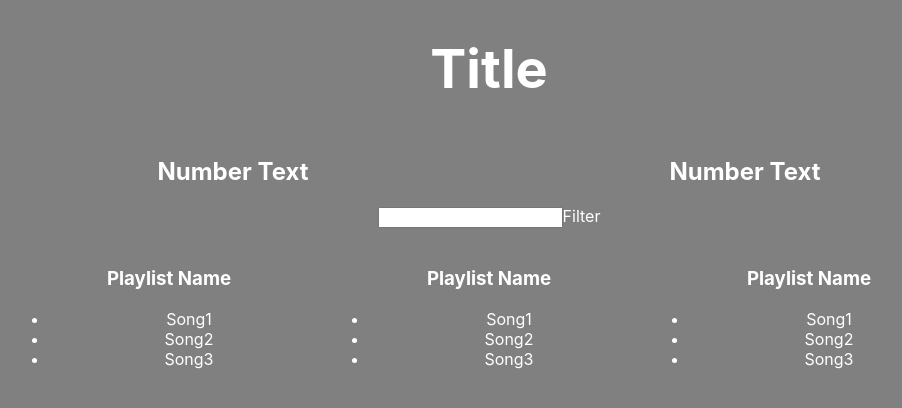
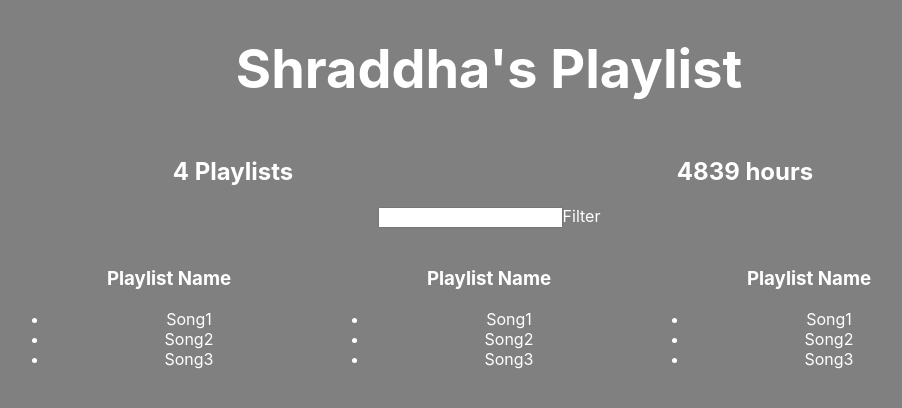
Before and after one commit to shraddhaduseja24/better-playlists, a React (Create React App) app: page / in a window 1280 px wide. Shown: the top 408 px of the page, without its empty margins (151-1053 px from the left). Built offline with nearby package versions, Linux system fonts and the light colour scheme.

Commit message:
added fakeServerData to title and aggregate counters.

```diff
--- a/src/App.js
+++ b/src/App.js
@@ -5,11 +5,67 @@ import './App.css';
 let defaultStyle = {
   color: '#ffff'
 }
-class Aggregate extends Component {
+let fakeServerData = {
+  user: {
+    name: 'Shraddha',
+    playlists: [
+      {
+        name: 'My favorites',
+        songs: [
+          {name:'Beat it', duration: 1234},
+          {name:'Cannelloni Makaroni', duration: 1345},
+          {name:'Rosa helikopter', duration: 70000}
+        ]
+      },
+      {
+        name: 'Discover Weekly',
+        songs: [
+          {name:'Le song', duration: 1234},
+          {name:'The song', duration: 1345},
+          {name:'S&ngen', duration: 70000}
+        ]
+      },
+      {
+        name: 'Another Playlist - the best!',
+        songs: [
+          {name:'Le song', duration: 1234},
+          {name:'The song', duration: 1345},
+          {name:'S&ngen', duration: 70000}
+        ]
+      },
+      {
+        name: 'Playlist - yeah!',
+        songs: [
+          {name:'Le song', duration: 1234},
+          {name:'The song', duration: 1345},
+          {name:'S&ngen', duration: 70000}
+        ]
+      }
+    ]
+  }
+};
+
+class PlaylistCounter extends Component {
   render () {
     return (
       <div style={{...defaultStyle, width: "40%", display: 'inline-block'}}>
-        <h2>Number Text</h2>
+        <h2>{this.props.playlists && this.props.playlists.length} Playlists</h2>
+      </div>
+    );
+  }
+}
+
+class HourCounter extends Component {
+  render () {
+    let allSongs = this.props.playlists.reduce((songs, eachPlaylist) => {
+      return songs.concat(eachPlaylist.songs)
+    },[])
+    let totalDuration = allSongs.reduce((sum, eachSong) => {
+      return sum + eachSong.duration
+    }, 0)
+    return (
+      <div style={{...defaultStyle, width: "40%", display: 'inline-block'}}>
+        <h2>{Math.round(totalDuration/60)} hours</h2>
       </div>
     );
   }
@@ -42,16 +98,32 @@ class Playlist extends Component {
 
 
 class App extends Component {
+  constructor() {
+    super();
+    this.state = {serverData: {}}
+  }
+  componentDidMount() {
+    setTimeout(() => {
+    this.setState({serverData: fakeServerData});
+    }, 1000);
+  }
   render() {
     return (
       <div className="App">
-        <h1 style = {{...defaultStyle, 'fontSize': '54px'}}>Title</h1>
-        <Aggregate/>
-        <Aggregate/>
-        <Filter/>
-        <Playlist/>
-        <Playlist/>
-        <Playlist/>
+        {this.state.serverData.user ?
+        <div>
+          <h1 style = {{...defaultStyle, 'fontSize': '54px'}}>
+            {this.state.serverData.user.name}'s Playlist
+          </h1>
+          <PlaylistCounter playlists= {this.state.serverData.user.playlists}/>
+          <HourCounter playlists= {this.state.serverData.user.playlists}/>
+
+          <Filter/>
+          <Playlist/>
+          <Playlist/>
+          <Playlist/>
+        </div>: <h1 style= {defaultStyle}>Loading..</h1>
+        }
       </div>
 
     );
```
